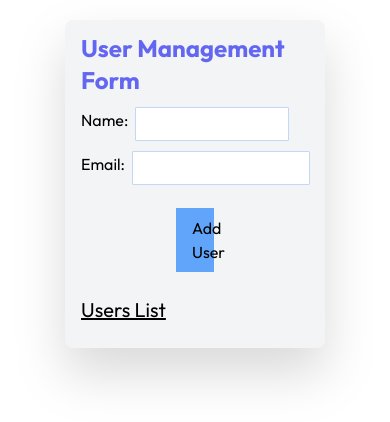
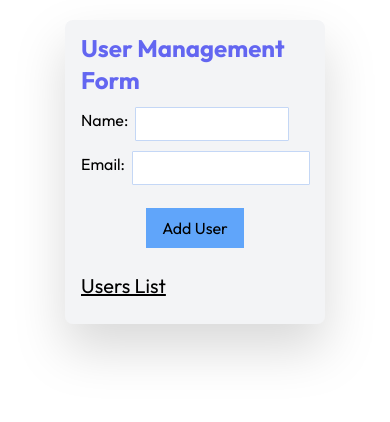
Before and after one commit to asriomar/crud-angular, an Angular app: page / in a window 390 px wide. Shown: the top 422 px of the page. Built offline with nearby package versions, Linux system fonts and the light colour scheme.

Commit message:
Update user-data.component.html

```diff
--- a/src/app/user-data/user-data.component.html
+++ b/src/app/user-data/user-data.component.html
@@ -22,7 +22,7 @@
     A valid email is required
   </div>
 
-  <button class="mx-auto w-1/6 hover:ring ring-black hover:ring-[0.5px] hover:text-white bg-blue-400  my-3 py-2 px-4 " type="submit">{{ isEditMode ? 'Update' : 'Add' }} User</button>
+  <button class="mx-auto sm:w-1/6 hover:ring ring-black hover:ring-[0.5px] hover:text-white bg-blue-400  my-3 py-2 px-4 " type="submit">{{ isEditMode ? 'Update' : 'Add' }} User</button>
 </form>
 
 <h3 class="underline text-xl">Users List</h3>
```
